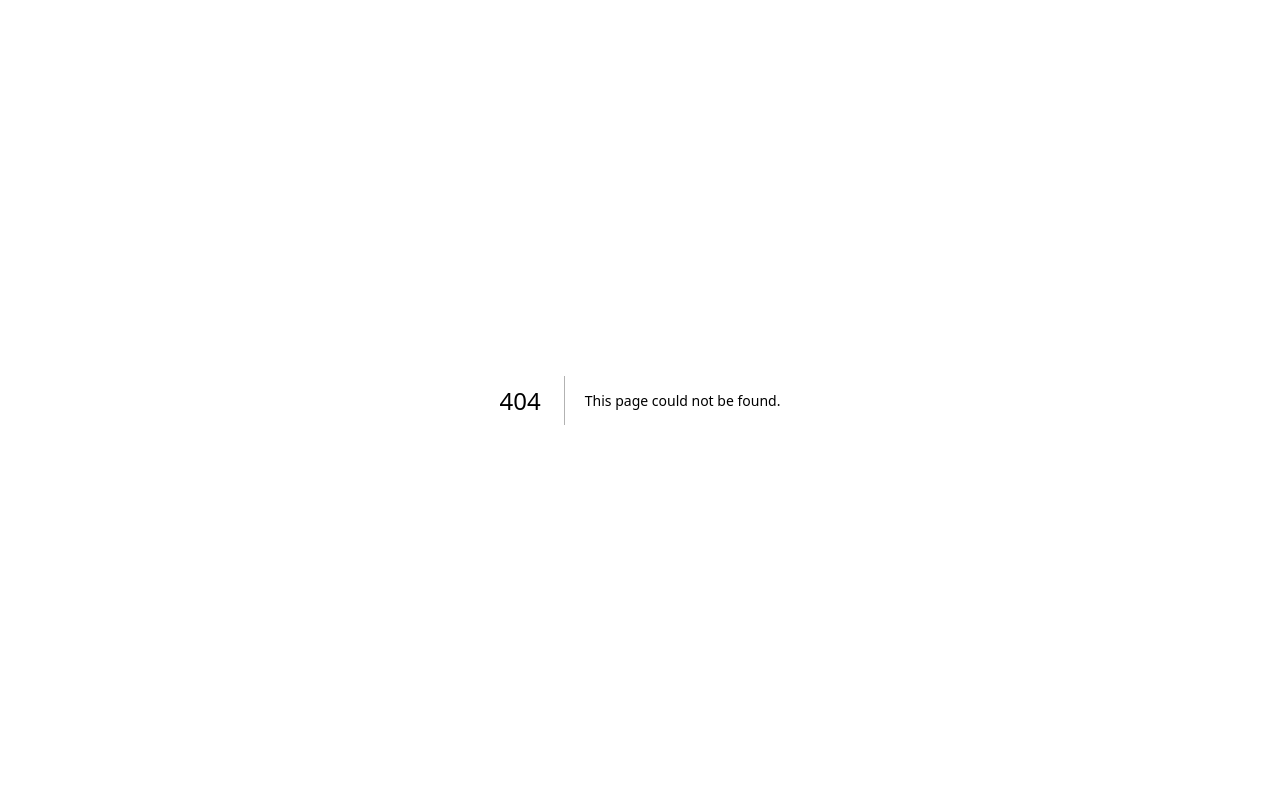
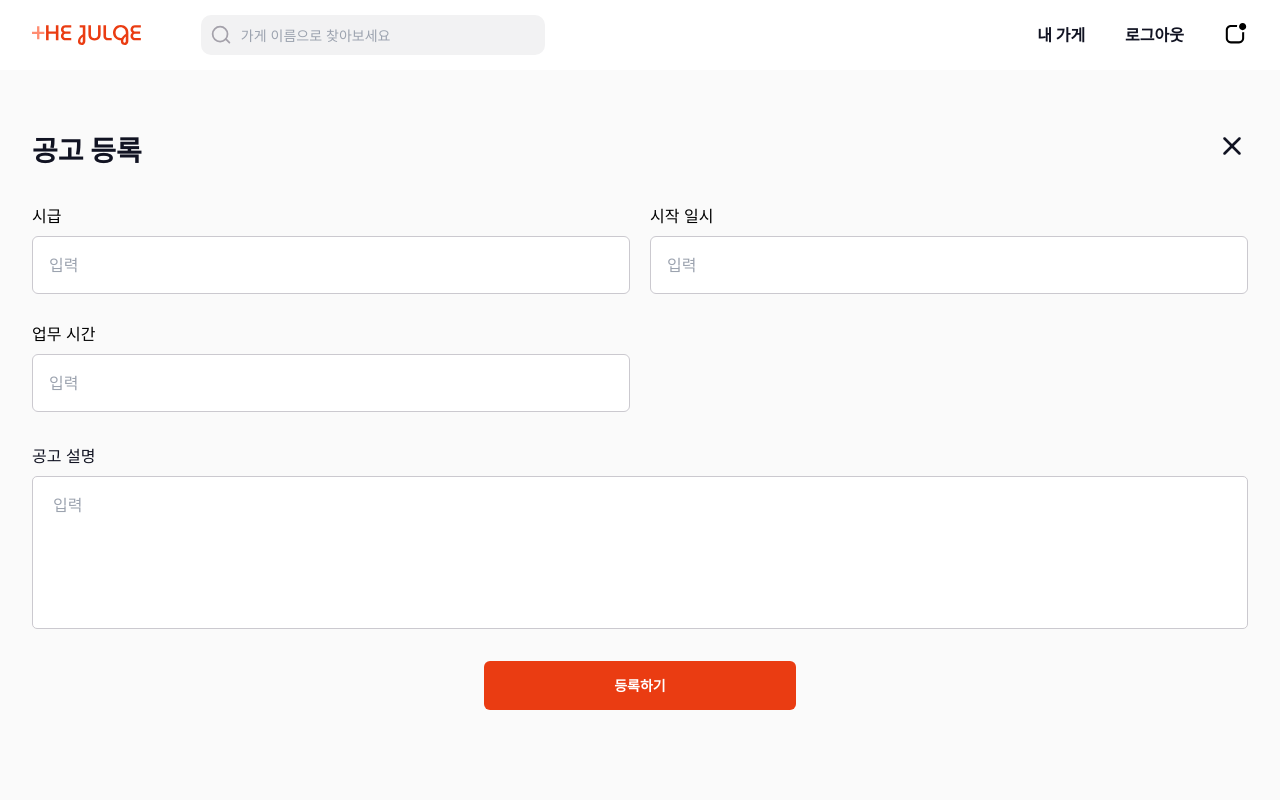
Before and after one commit to DDaHeuk/The-julge, a Next.js app: page /assignnotice in a window 1280 px wide. Before the commit this address had no page. Shown: the top 800 px of the page. Built offline with nearby package versions, Linux system fonts and the light colour scheme.

Commit message:
feat : 공고 등록페이지 디자인 및 네비게이션 바 크기 조절

```diff
--- /dev/null
+++ b/src/app/(contents)/assignnotice/page.tsx
@@ -0,0 +1,18 @@
+import AssignHeader from '@/components/assignHeader';
+import AssignNoticeInfo from '@/components/assignNoticeInfo';
+import Button from '@/components/button';
+
+const assignNotice = () => {
+  return (
+    <div className="flex h-screen px-[12px] md:px-[32px] lg:px-[238px] pt-[40px] md:pt-[60px] pb-[80px] md:pb-[60px] flex-col items-start bg-gray5">
+      <div className="flex flex-col items-center gap-[24px] md:gap-[32px] w-[100%]">
+        <AssignHeader title="공고 등록" />
+        <AssignNoticeInfo />
+        <Button className="w-[100%] md:w-[312px]" color="filled">
+          등록하기
+        </Button>
+      </div>
+    </div>
+  );
+};
+export default assignNotice;
--- /dev/null
+++ b/src/components/assignNoticeInfo/index.tsx
@@ -0,0 +1,39 @@
+import Input from '../input';
+
+const AssignNoticeInfo = () => {
+  return (
+    <div className="flex flex-col gap-[20px] md:gap-[24px] w-[100%]">
+      <div className="hidden lg:inline-flex items-start gap-[20px]">
+        <Input className="w-[100%]" variant="normal" label="시급" />
+        <Input className="w-[100%]" variant="normal" label="시작 일시" />
+        <Input className="w-[100%]" variant="normal" label="업무 시간" />
+      </div>
+
+      <div className="hidden md:inline-flex lg:hidden flex-col items-start gap-[20px]">
+        <div className="inline-flex items-start gap-[20px] w-[100%]">
+          <Input className="w-[100%]" variant="normal" label="시급" />
+          <Input className="w-[100%]" variant="normal" label="시작 일시" />
+        </div>
+        <div className="inline-flex items-start gap-[20px] w-[100%]">
+          <Input className="w-[100%]" variant="normal" label="업무 시간" />
+          <div className="w-[100%]" />
+        </div>
+      </div>
+
+      <div className="md:hidden inline-flex flex-col items-start gap-[20px]">
+        <Input className="w-[100%]" variant="normal" label="시급" />
+        <Input className="w-[100%]" variant="normal" label="시작 일시" />
+        <Input className="w-[100%]" variant="normal" label="업무 시간" />
+      </div>
+
+      <div className="inline-flex flex-col items-start gap-[8px]">
+        <span className="text-black text-[16px]">공고 설명</span>
+        <textarea
+          placeholder="입력"
+          className="flex resize-none h-[153px] px-[20px] py-[16px] items-start self-stretch rounded-[5px] border border-gray30 bg-white "
+        />
+      </div>
+    </div>
+  );
+};
+export default AssignNoticeInfo;
--- a/src/components/navigationBar/index.tsx
+++ b/src/components/navigationBar/index.tsx
@@ -11,47 +11,67 @@ const NavigationBar = () => {
       <div className="flex-col">
         <div className="flex">
           <div className=" mr-[60px] inline-flex h-[40px] py-[10px] justify-center items-center">
-            <Image src="/images/logo.svg" alt="로고 이미지" width={108.851} height={20} />
+            <Image
+              className="md:w-[108.851px] md:h-[20px]"
+              src="/images/logo.svg"
+              alt="로고 이미지"
+              width={81.638}
+              height={15}
+            />
           </div>
           <div className="md:flex h-[40px] hidden w-[100%]  lg:max-w-[450px] md:max-w-[344px] p-[10px] items-start gap-[10px] rounded-[10px] bg-gray10 mr-[20px]">
-            <Image src="/icons/search.svg" alt="검색 아이콘" width={20} height={20} />
+            <Image
+              className="md:w-[20px] md:h-[20px]"
+              src="/icons/search.svg"
+              alt="검색 아이콘"
+              width={16}
+              height={16}
+            />
             <input
-              className="flex h-[20px] flex-col justify-center outline-none bg-gray10"
+              className="flex text-[14px] h-[20px] flex-col justify-center outline-none bg-gray10"
               placeholder="가게 이름으로 찾아보세요"
             />
           </div>
           {isAuthorized ? (
             <div className=" ml-auto inline-flex justify-center items-center gap-[40px]">
-              <span className=" text-black text-[16px] font-bold">내 가게</span>
-              <span className=" text-black text-[16px] font-bold">로그아웃</span>
+              <span className=" text-black text-[14px] md:text-[16px] font-bold">내 가게</span>
+              <span className=" text-black text-[14px] md:text-[16px] font-bold">로그아웃</span>
               {isNotification ? (
                 <Image
+                  className="md:w-[24px] md:h-[24px]"
                   src="/icons/notification/active.svg"
                   alt="알림 활성화 아이콘"
-                  width={24}
-                  height={24}
+                  width={20}
+                  height={20}
                 />
               ) : (
                 <Image
+                  className="md:w-[24px] md:h-[24px]"
                   src="/icons/notification/inactive.svg"
                   alt="알림 활성화 아이콘"
-                  width={24}
-                  height={24}
+                  width={20}
+                  height={20}
                 />
               )}
             </div>
           ) : (
             <div className=" ml-auto inline-flex justify-center items-center gap-[40px]">
-              <span className=" text-black text-[16px] font-bold">로그인</span>
-              <span className=" text-black text-[16px] font-bold">회원가입</span>
+              <span className=" text-black text-[14px] md:text-[16px] font-bold">로그인</span>
+              <span className=" text-black text-[14px] md:text-[16px] font-bold">회원가입</span>
             </div>
           )}
         </div>
 
         <div className="flex md:hidden w-[100%] p-[10px] items-start gap-[10px] rounded-[10px] bg-gray10 mt-[10px]">
-          <Image src="/icons/search.svg" alt="검색 아이콘" width={20} height={20} />
+          <Image
+            className="md:w-[20px] md:h-[20px]"
+            src="/icons/search.svg"
+            alt="검색 아이콘"
+            width={16}
+            height={16}
+          />
           <input
-            className="flex h-[20px] flex-col justify-center outline-none bg-gray10"
+            className="flex text-[12px] h-[20px] flex-col justify-center outline-none bg-gray10"
             placeholder="가게 이름으로 찾아보세요"
           />
         </div>
```
